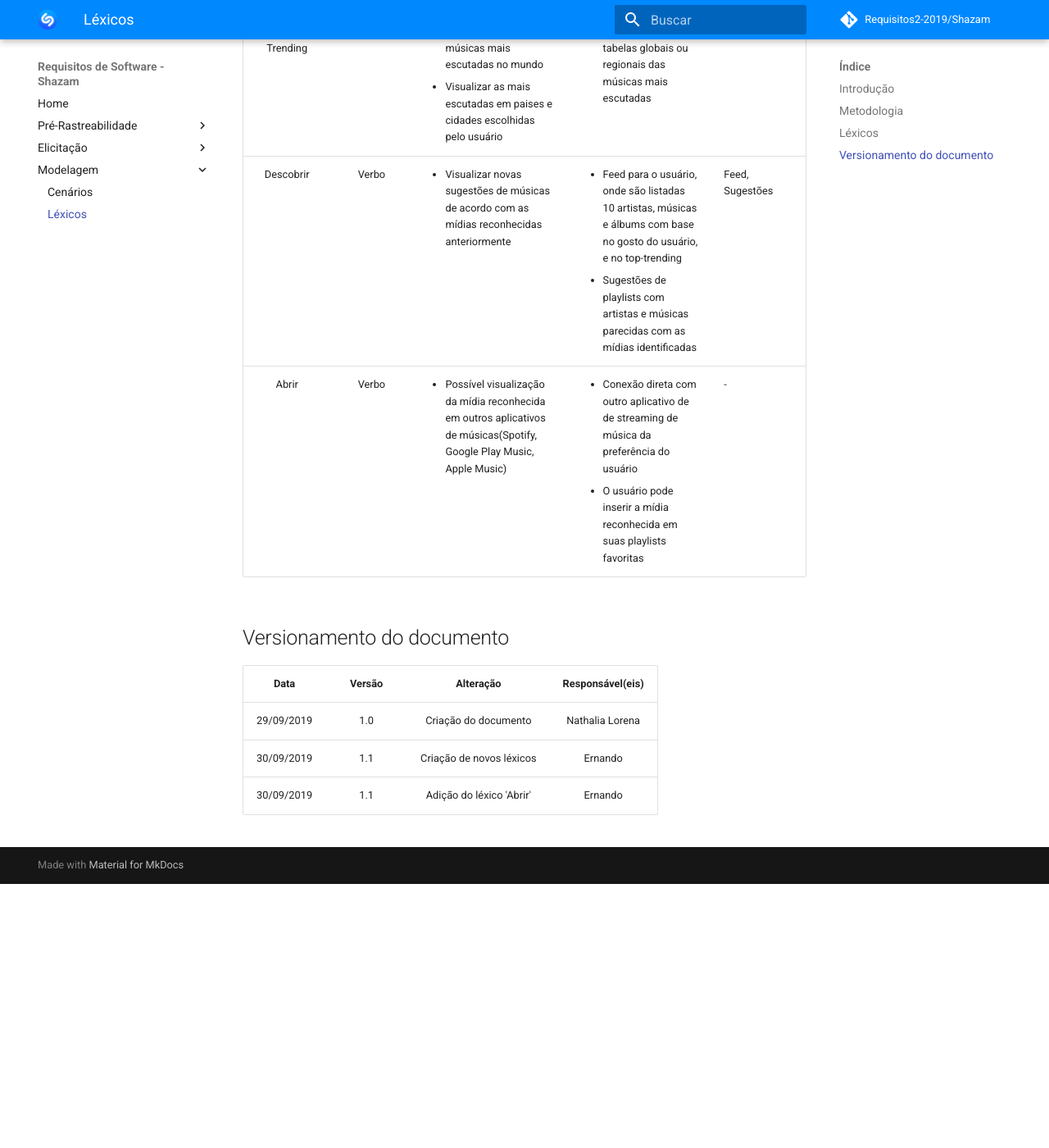
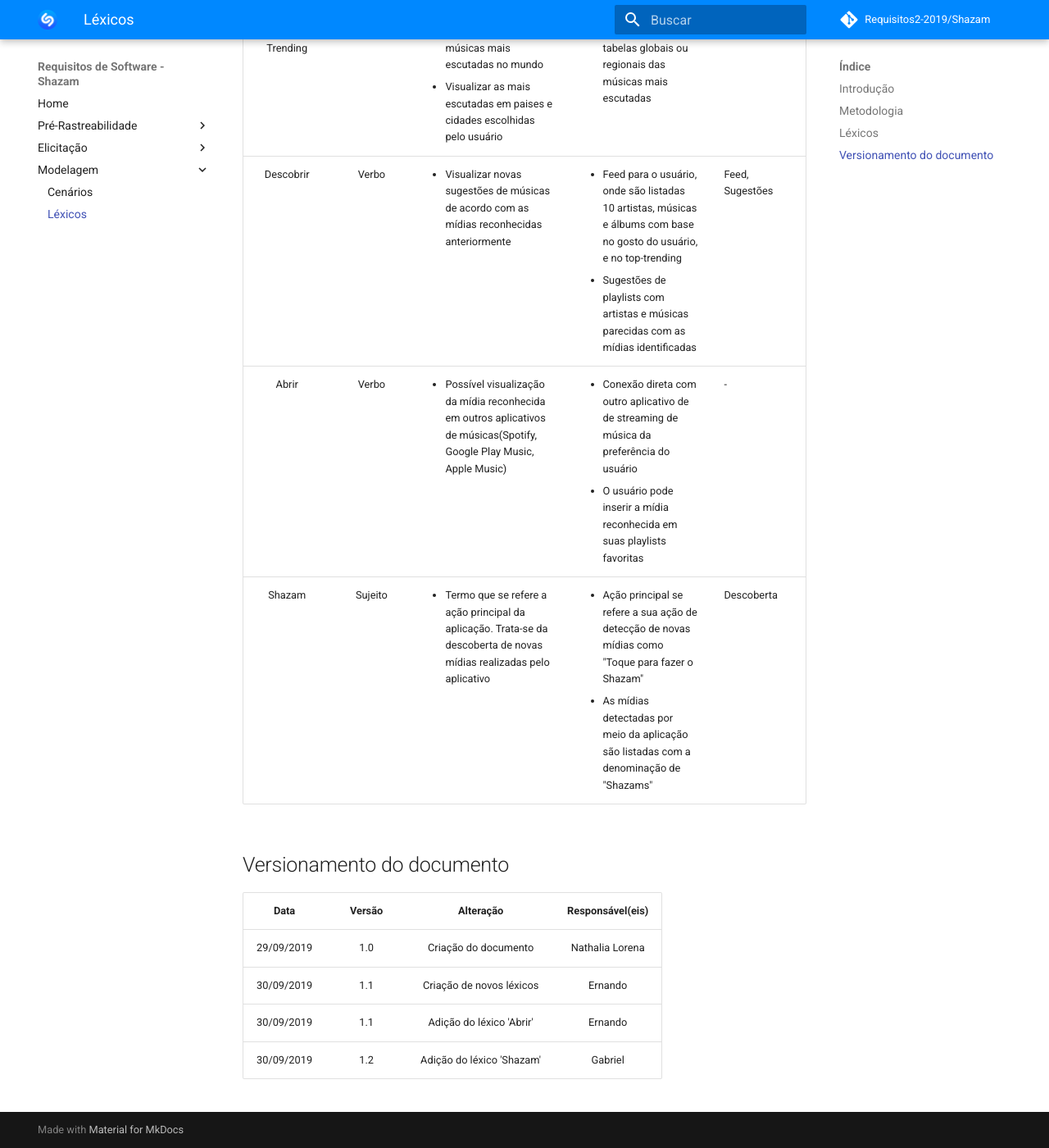
Before and after one commit to Wictorgirardi/2019.2-Shazam, an MkDocs documentation site: the page built from docs/modelagem/lexicos.md, in a window 1280 px wide and 1400 px high, scrolled down 1677 px. Shown: the whole window at 82% size. Built offline with MkDocs 1.6.1 and Material for MkDocs 9.7.7, drawn with Linux system fonts in a browser that asks for light colours; comment, search, counter and statistics services are not loaded; before the commit the page ends 2755 px from its top, so only the background shows below that.

Commit message:
Add Shazam to lexicon

```diff
--- a/docs/modelagem/lexicos.md
+++ b/docs/modelagem/lexicos.md
@@ -22,6 +22,7 @@
 | Top-Trending | Objeto | <ul><li>Visualizar uma lista de músicas mais escutadas no mundo</li><li>Visualizar as mais escutadas em paises e cidades escolhidas pelo usuário</li></ul> | <ul><li>Visualização de tabelas globais ou regionais das músicas mais escutadas</li></ul> | Tops |
 | Descobrir | Verbo | <ul><li>Visualizar novas sugestões de músicas de acordo com as mídias reconhecidas anteriormente</li></ul> | <ul><li>Feed para o usuário, onde são listadas 10 artistas, músicas e álbums com base no gosto do usuário, e no top-trending</li><li>Sugestões de playlists com artistas e músicas parecidas com as mídias identificadas</li></ul> | Feed, Sugestões |
 | Abrir | Verbo | <ul><li>Possível visualização da mídia reconhecida em outros aplicativos de músicas(Spotify, Google Play Music, Apple Music)</li></ul> | <ul><li>Conexão direta com outro aplicativo de de streaming de música da preferência do usuário</li><li>O usuário pode inserir a mídia reconhecida em suas playlists favoritas</li></ul> | - |
+| Shazam | Sujeito | <ul><li>Termo que se refere a ação principal da aplicação. Trata-se da descoberta de novas mídias realizadas pelo aplicativo</li></ul> | <ul><li>Ação principal se refere a sua ação de detecção de novas mídias como "Toque para fazer o Shazam"</li><li>As mídias detectadas por meio da aplicação são listadas com a denominação de "Shazams"</li> | Descoberta
 
 
 ## Versionamento do documento
@@ -31,3 +32,4 @@
 | 29/09/2019 | 1.0 | Criação do documento | Nathalia Lorena |
 | 30/09/2019 | 1.1 | Criação de novos léxicos | Ernando |
 | 30/09/2019 | 1.1 | Adição do léxico 'Abrir' | Ernando |
+| 30/09/2019 | 1.2 | Adição do léxico 'Shazam' | Gabriel|
```
